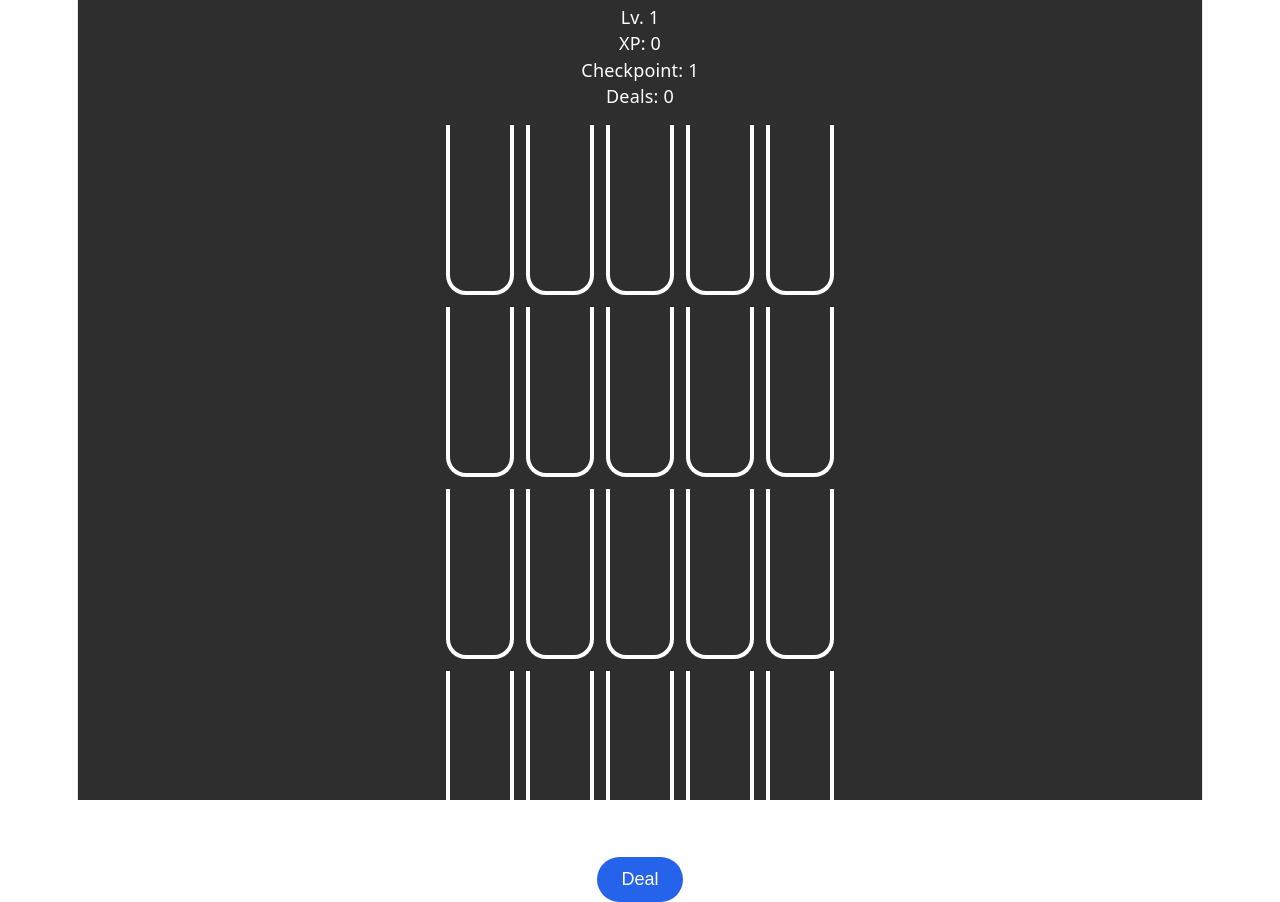
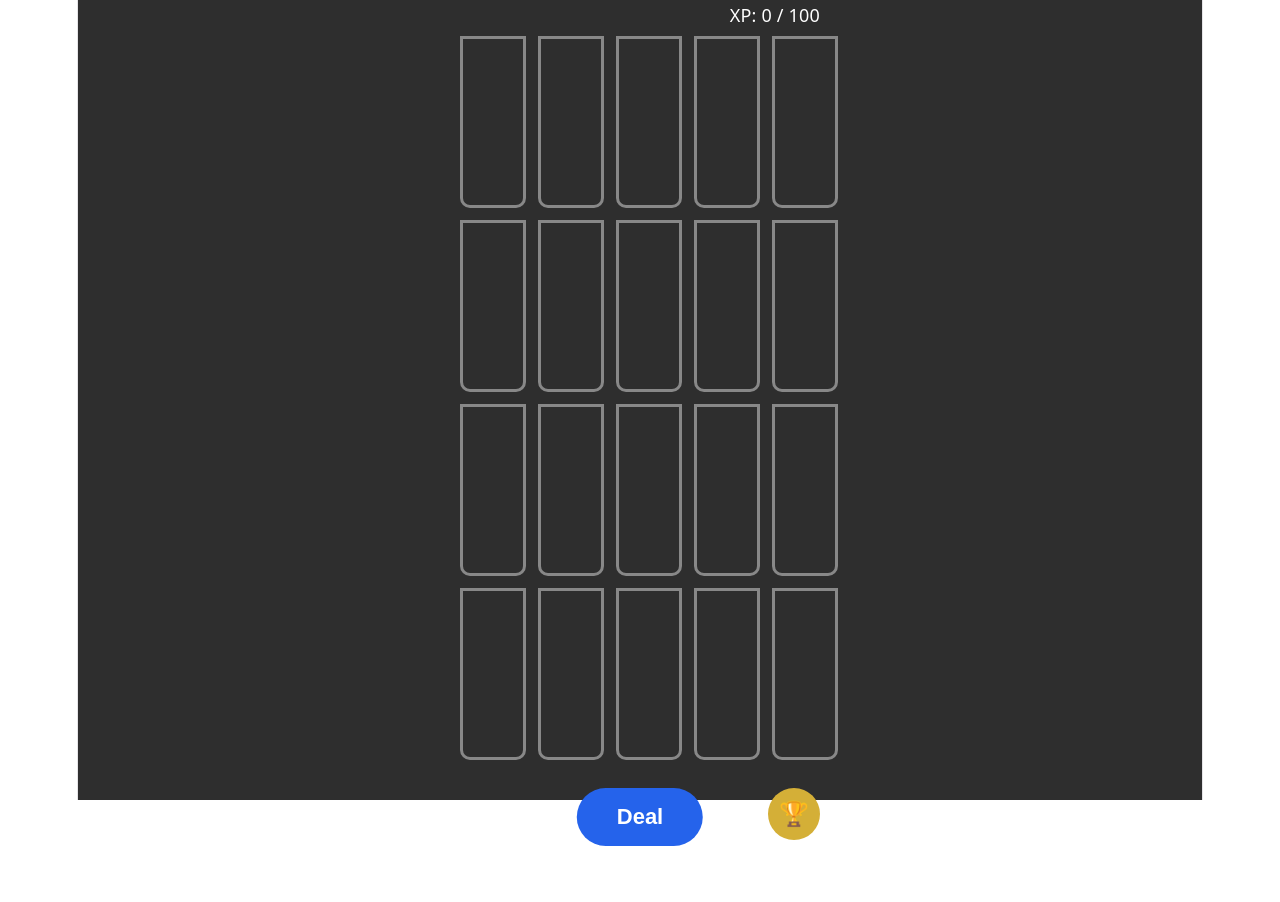
Before and after one commit to daedalias/Coin-Sort, a React (Vite) app: page / in a window 1280 px wide. After the commit the page ends 848 px from the top, so only its background shows below. Built offline with nearby package versions, Linux system fonts and the light colour scheme.

Commit message:
UX polishing

```diff
--- a/src/App.tsx
+++ b/src/App.tsx
@@ -1,11 +1,15 @@
-import { useReducer } from "react"
+import {
+    useReducer,
+    useState
+} from "react"
 import "./App.css"
 import { PalettePreview } from "./components/PalettePreview"
 import { gameReducer } from "./game/gameReducer"
 import { createEmptyGameState } from "./game/createEmptyGameState"
 import { TubeView } from "./components/TubeView"
 import {
-    pickupCount
+    pickupCount,
+    xpNeededForLevel
 } from "./game/gameReducer"
 import { useEffect }
     from "react"
@@ -17,6 +21,10 @@ function App() {
         gameReducer,
         createEmptyGameState()
     )
+    const [
+    showTrophies,
+    setShowTrophies
+] = useState(false)
 useEffect(() => {
 
     saveGame(state)
@@ -37,23 +45,50 @@ useEffect(() => {
         }}
     >
 
-            <h1>Coin Sort</h1>
+ <div
+    style={{
+        width: "100%",
+        maxWidth: "700px",
+        display: "flex",
+        justifyContent: "flex-end",
+        marginBottom: "8px"
+    }}
+>
 
-            <p>
-    <p>
+</div>
+
+
+<div
+    style={{
+        width: "360px"
+    }}
+>
+
+    <div
+        style={{
+            display: "flex",
+            justifyContent: "flex-end",
+            marginBottom: "8px"
+        }}
+    >
+
+        <div
+            style={{
+                textAlign: "right"
+            }}
+        >
+
+            <div>
                 Lv. {state.level}
-</p>
+            </div>
 
-<p>
-    XP: {state.xp}
-</p>
-<p>
-    Checkpoint: {state.currentCheckpoint}
-    </p>
-<p>
-    Deals: {state.dealCount}
-</p>
-</p>
+            <div>
+                XP: {state.xp} / {xpNeededForLevel(state.level)}
+            </div>
+
+        </div>
+
+    </div>
 
     <div
         style={{
@@ -92,6 +127,22 @@ useEffect(() => {
         )
     )}
 </div>
+</div>
+<div
+    style={{
+        display: "flex",
+        gap: "12px"
+    }}
+>
+
+<div
+    style={{
+        width: "360px",
+        position: "relative",
+        height: "60px",
+        marginTop: "12px"
+    }}
+>
 
     <button
         onClick={() =>
@@ -100,18 +151,200 @@ useEffect(() => {
             })
         }
         style={{
-                    padding: "12px 24px",
-                    fontSize: "18px",
+            position: "absolute",
+            left: "50%",
+            transform:
+                "translateX(-50%)",
+
+            padding: "16px 40px",
+            fontSize: "22px",
+            fontWeight: "bold",
+
             borderRadius: "999px",
             border: "none",
+
             background: "#2563eb",
             color: "white",
+
             cursor: "pointer"
         }}
     >
         Deal
     </button>
 
+    <button
+        onClick={() =>
+            setShowTrophies(true)
+        }
+        style={{
+            position: "absolute",
+            right: 0,
+
+            width: "52px",
+            height: "52px",
+
+            borderRadius: "999px",
+            border: "none",
+
+            background: "#d4af37",
+
+            fontSize: "24px",
+            cursor: "pointer"
+        }}
+    >
+        🏆
+    </button>
+
+</div>
+
+</div>
+
+{showTrophies && (
+
+    <div
+        style={{
+            position: "fixed",
+            inset: 0,
+            background:
+                "rgba(0,0,0,0.8)",
+            zIndex: 1000,
+            padding: "40px",
+            overflow: "auto"
+        }}
+        onClick={() =>
+            setShowTrophies(false)
+        }
+    >
+
+        <div
+            style={{
+                maxWidth: "1000px",
+                margin: "0 auto",
+                background: "#2a2a2a",
+                borderRadius: "16px",
+                padding: "24px"
+            }}
+            onClick={e =>
+                e.stopPropagation()
+            }
+        >
+
+            <div
+                style={{
+                    display: "flex",
+                    justifyContent:
+                        "space-between",
+                    alignItems:
+                        "center",
+                    marginBottom:
+                        "16px"
+                }}
+            >
+
+                <h2>
+                    🏆 Trophy Cabinet
+                </h2>
+
+                <button
+                    onClick={() =>
+                        setShowTrophies(
+                            false
+                        )
+                    }
+                >
+                    Close
+                </button>
+
+            </div>
+
+            {state.trophies.length === 0 ? (
+
+                <p>
+                    Earn your first
+                    trophy by completing
+                    a 99 stack.
+                </p>
+
+            ) : (
+
+                <div
+                    style={{
+                        display: "grid",
+                        gridTemplateColumns:
+                            "repeat(auto-fill, minmax(220px, 1fr))",
+                        gap: "12px"
+                    }}
+                >
+
+                    {state.trophies.map(
+                        trophy => (
+
+                            <div
+                                key={
+                                    trophy.id
+                                }
+                                style={{
+                                    border:
+                                        "2px solid #d4af37",
+                                    borderRadius:
+                                        "12px",
+                                    padding:
+                                        "12px",
+                                    background:
+                                        "#1f1f1f"
+                                }}
+                            >
+
+                                <h3>
+                                    🏆 #
+                                    {
+                                        trophy.trophyNumber
+                                    }
+                                </h3>
+
+                                <p>
+                                    XP:
+                                    {" "}
+                                    {
+                                        trophy.xpEarned
+                                    }
+                                </p>
+
+                                <p>
+                                    Deals:
+                                    {" "}
+                                    {
+                                        trophy.dealCount
+                                    }
+                                </p>
+
+                                <p>
+                                    Merges:
+                                    {" "}
+                                    {
+                                        trophy.mergeCount
+                                    }
+                                </p>
+
+                                <p>
+                                    {new Date(
+                                        trophy.dateEarned
+                                    ).toLocaleDateString()}
+                                </p>
+
+                            </div>
+                        )
+                    )}
+
+                </div>
+
+            )}
+
+        </div>
+
+    </div>
+
+)}
         </div>
     )
 }
--- a/src/components/CoinView.tsx
+++ b/src/components/CoinView.tsx
@@ -24,13 +24,12 @@ transform:
 
 transition:
     "transform 0.15s ease",
-                width: "40px",
-
-                height: "14px",
+               width: "52px",
+height: "14px",
 
                 background: color,
 
-                borderRadius: "999px",
+                borderRadius: "5px",
 
                 display: "flex",
 
--- a/src/components/TubeView.tsx
+++ b/src/components/TubeView.tsx
@@ -27,14 +27,8 @@ export function TubeView(
                 width: "60px",
                 height: "160px",
 
-           borderLeft: "4px solid white",
-
-borderRight: "4px solid white",
-
-borderBottom: "4px solid white",
-
-         borderBottomLeftRadius: "20px",
-borderBottomRightRadius: "20px",
+border: "3px solid #888",
+borderRadius: "0 0 10px 10px",
 
                 display: "flex",
 
--- a/src/game/Trophy.ts
+++ b/src/game/Trophy.ts
@@ -5,7 +5,7 @@ export interface Trophy {
 
     dateEarned: string
 
-    goldEarned: number
+  xpEarned: number
 
     dealCount: number
 
--- a/src/game/createEmptyGameState.ts
+++ b/src/game/createEmptyGameState.ts
@@ -62,7 +62,6 @@ xp: 0,
 
     lifetimeXp: 0,
 
-
     currentCheckpoint: 1,
 
     selectedTubeIndex: null,
--- a/src/game/gameReducer.ts
+++ b/src/game/gameReducer.ts
@@ -510,6 +510,10 @@ while (
 
     nextState.level += 1
 }
+if (
+    topValue !== 99
+) {
+
     const checkpoint =
         Math.floor(
             (topValue + 1) / 10
@@ -523,6 +527,7 @@ if (
         nextState.currentCheckpoint =
             checkpoint
     }
+}
         destinationTube.coins =
             destinationTube.coins.filter(
                 coin =>
@@ -530,16 +535,74 @@ if (
                     topValue
             )
 
-        destinationTube.coins.unshift(
+        if (
+    topValue === 99
+) {
+if (
+    nextState.trophies.some(
+        trophy =>
+            trophy.trophyNumber ===
+            nextState.nextTrophyNumber
+    )
+) {
+
+    return nextState
+}
+nextState.trophies.push({
+
+        id:
+            crypto.randomUUID(),
+
+        trophyNumber:
+            nextState.nextTrophyNumber,
+
+        dateEarned:
+            new Date().toISOString(),
+
+     xpEarned:
+    nextState.lifetimeXp,
+
+        dealCount:
+            nextState.dealCount,
+
+        mergeCount:
+            nextState.mergeCount
+    })
+
+    nextState.nextTrophyNumber += 1
+
+    nextState.tubes =
+        Array.from(
+            { length: 20 },
+            (_, index) => ({
+                id: `tube-${index}`,
+                coins: []
+            })
+        )
+
+    nextState.currentCheckpoint = 1
+
+    nextState.selectedTubeIndex = null
+
+    nextState.dealCount = 0
+
+    nextState.mergeCount = 0
+
+} else {
+
+    destinationTube.coins = [
+
         {
             id: crypto.randomUUID(),
             value: topValue + 1
         },
+
         {
             id: crypto.randomUUID(),
             value: topValue + 1
         }
-        )
+    ]
+}
     }
 
     return nextState
--- a/src/game/saveGame.ts
+++ b/src/game/saveGame.ts
@@ -6,19 +6,10 @@ const SAVE_KEY =
 export function saveGame(
     state: GameState
 ) {
-console.log(
-    "SAVE",
-    state
-)
+
     localStorage.setItem(
         SAVE_KEY,
 
-        JSON.stringify({
-            tubes: state.tubes,
-            level: state.level,
-            xp: state.xp,
-            lifetimeXp: state.lifetimeXp,
-            dealCount: state.dealCount
-        })
+        JSON.stringify(state)
     )
 }
```
Lines whose indentation alone changed are shown as unchanged.
